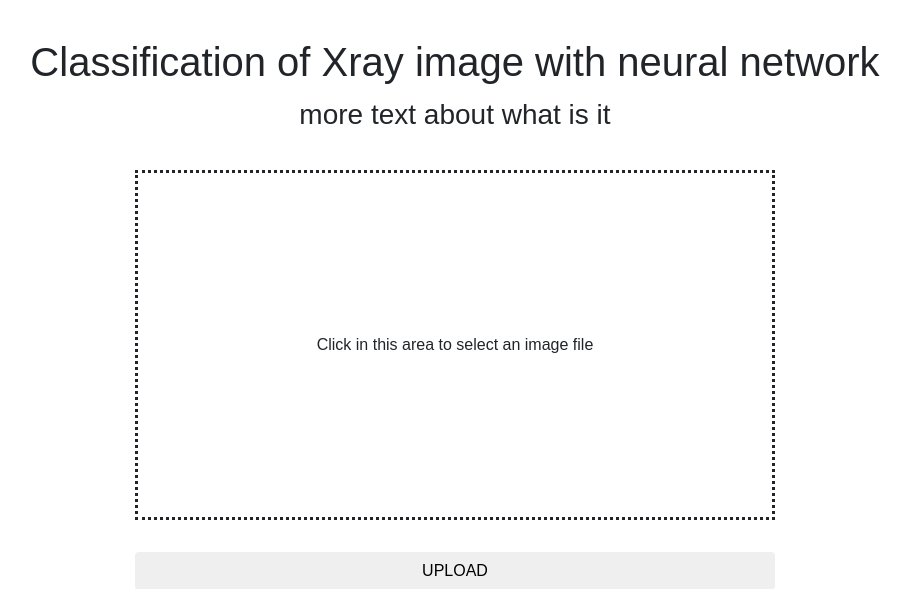
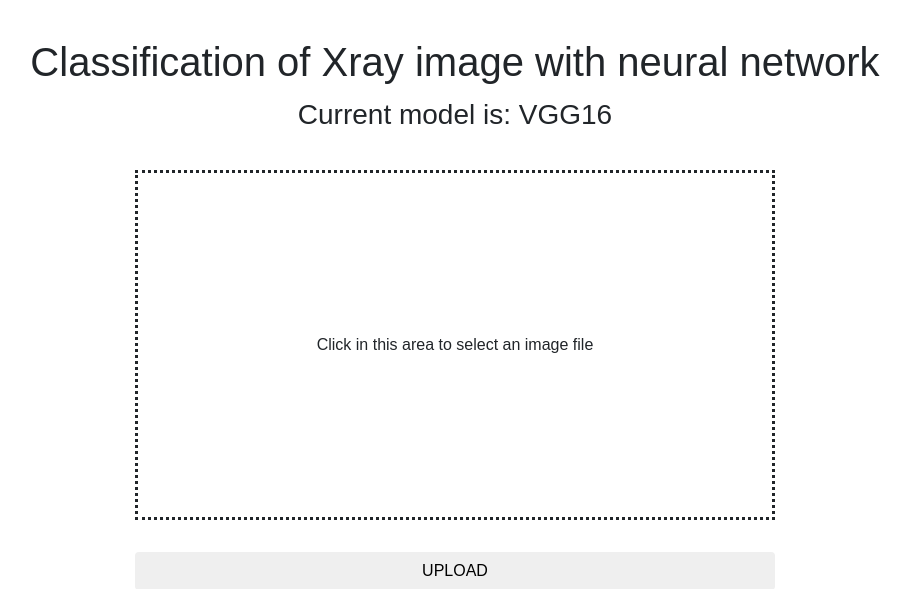
Before and after one commit to VirtuallInsanity/pneumonia-recognition-app, a Flask app: page / in a window 1280 px wide. Shown: the top 589 px of the page, without its empty margins (185-1096 px from the left). Run offline with Flask 2, Linux system fonts and the light colour scheme; some libraries are stand-ins or nearby versions; some web fonts are replaced.

Commit message:
Update index.html

```diff
--- a/templates/index.html
+++ b/templates/index.html
@@ -24,7 +24,7 @@
 {% endif %}
 <div class="form" style="margin-top: 3%;">
     <h1>Classification of Xray image with neural network</h1>
-    <h3>more text about what is it</h3>
+    <h3>Current model is: VGG16</h3>
 </div>
 <div class="form-container" style="margin-top: 3%;">
     <form name="upload-form" method="post" enctype="multipart/form-data" action="{{ url_for('predict') }}">
```
